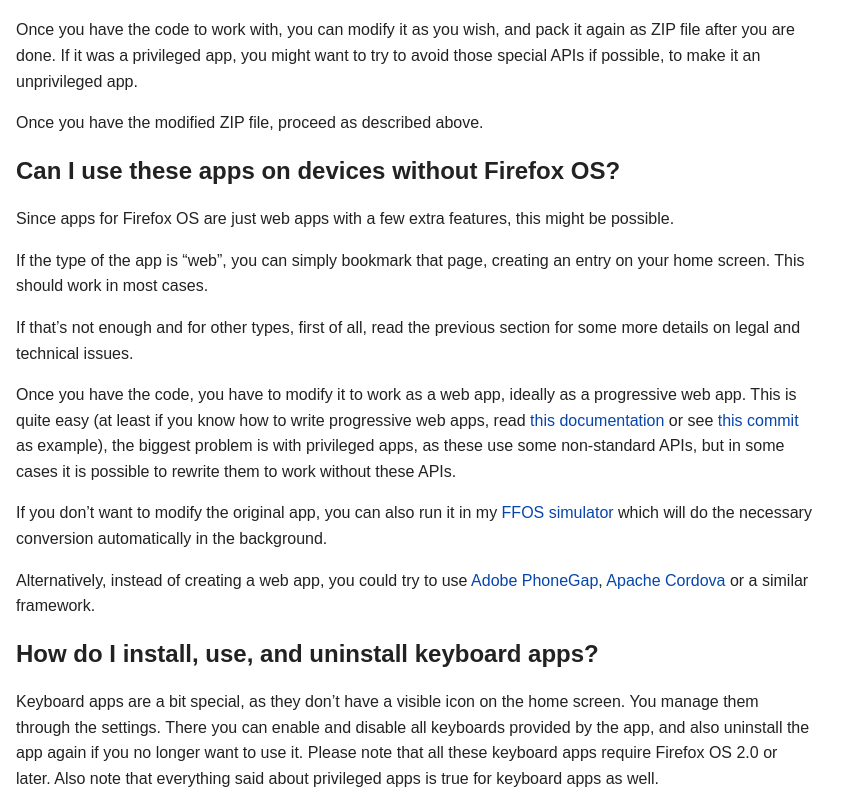
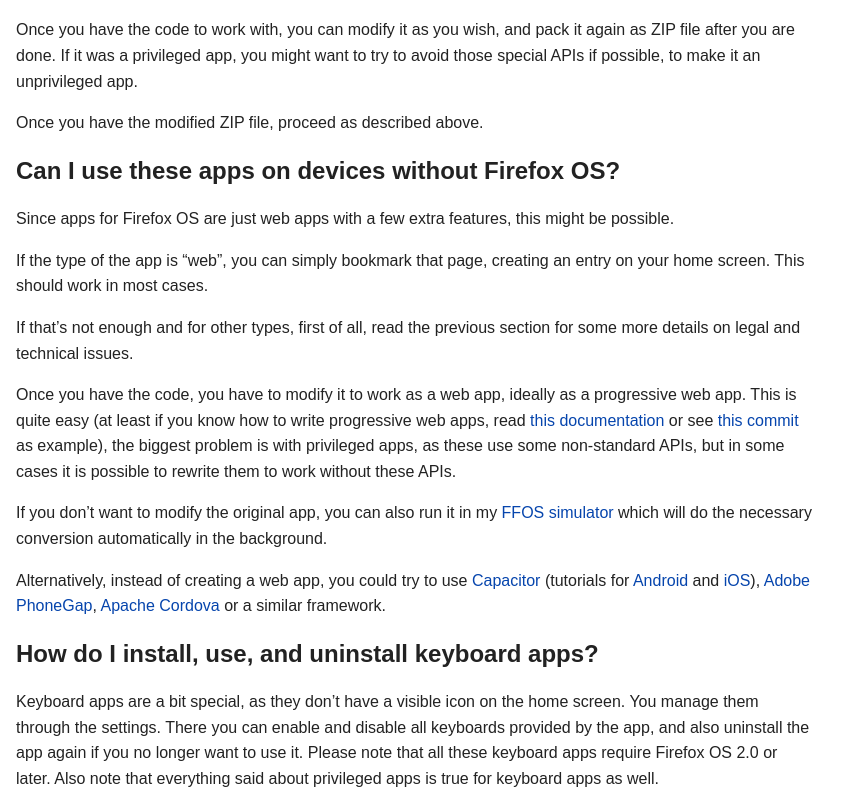
Before and after one commit to Schnark/partial-firefox-marketplace-backup, a plain HTML site: page faq.html in a window 1280 px wide. Shown: the part 2579-3379 px from the top of the page, without its empty margins (0-859 px from the left). Drawn offline with Linux system fonts and the light colour scheme.

Commit message:
Update faq.html

```diff
--- a/faq.html
+++ b/faq.html
@@ -118,7 +118,7 @@ li {
 <p>If that’s not enough and for other types, first of all, read the previous section for some more details on legal and technical issues.</p>
 <p>Once you have the code, you have to modify it to work as a web app, ideally as a progressive web app. This is quite easy (at least if you know how to write progressive web apps, read <a href="https://developer.mozilla.org/en-US/Apps/Progressive">this documentation</a> or see <a href="https://github.com/Schnark/emoticons/commit/f280ba1b087d73d90285fb31e7fc9cbbaaff6828">this commit</a> as example), the biggest problem is with privileged apps, as these use some non-standard APIs, but in some cases it is possible to rewrite them to work without these APIs.</p>
 <p>If you don’t want to modify the original app, you can also run it in my <a href="https://schnark.github.io/ffos-simulator/index.html">FFOS simulator</a> which will do the necessary conversion automatically in the background.</a>
-<p>Alternatively, instead of creating a web app, you could try to use <a href="https://www.phonegap.com/">Adobe PhoneGap</a>, <a href="https://cordova.apache.org/">Apache Cordova</a> or a similar framework.</p>
+<p>Alternatively, instead of creating a web app, you could try to use <a href="https://capacitorjs.com/">Capacitor</a> (tutorials for <a href="https://www.emanueleferonato.com/2022/04/21/capacitor-hello-world-example-how-to-convert-your-web-applications-to-native-android-applications/">Android</a> and <a href="https://www.emanueleferonato.com/2022/05/03/capacitor-hello-world-example-how-to-convert-your-web-applications-to-native-ios-applications/">iOS</a>), <a href="https://www.phonegap.com/">Adobe PhoneGap</a>, <a href="https://cordova.apache.org/">Apache Cordova</a> or a similar framework.</p>
 
 <h2 id="keyboard">How do I install, use, and uninstall keyboard apps?</h2>
 <p>Keyboard apps are a bit special, as they don’t have a visible icon on the home screen. You manage them through the settings. There you can enable and disable all keyboards provided by the app, and also uninstall the app again if you no longer want to use it. Please note that all these keyboard apps require Firefox OS 2.0 or later. Also note that everything said about privileged apps is true for keyboard apps as well.</p>
```
